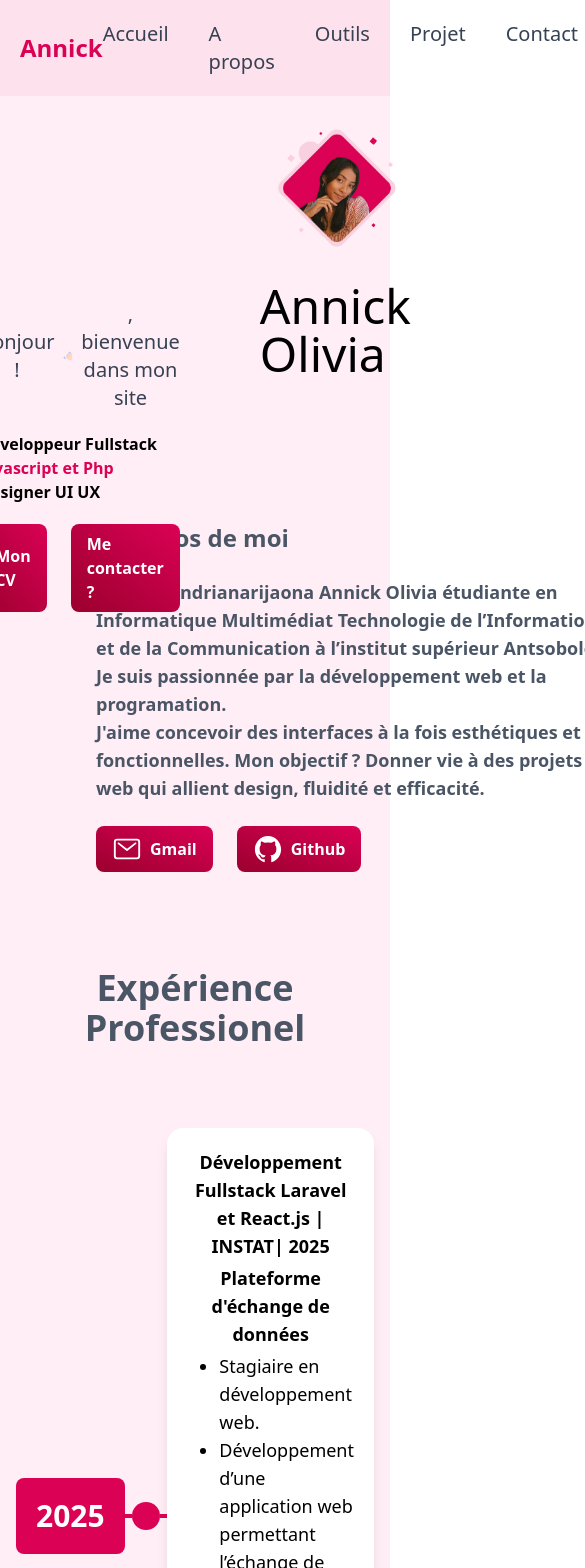
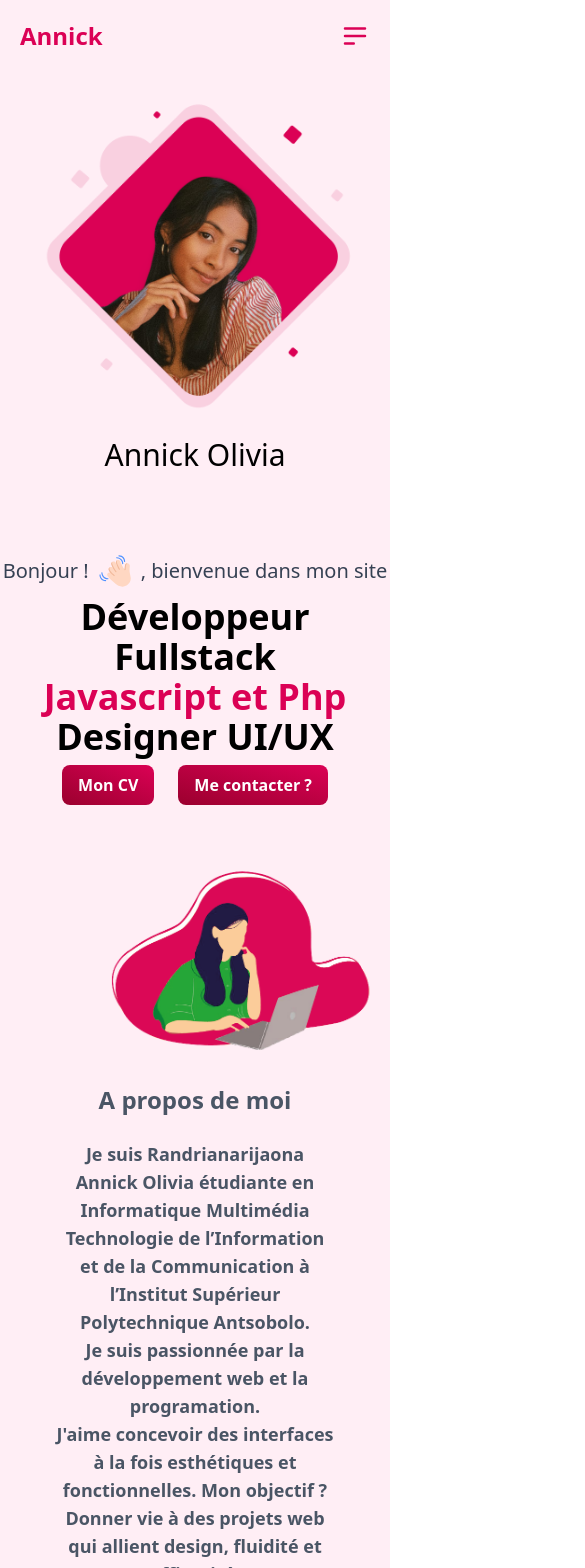
Before and after one commit to annickolivia/portfolio, a React (Vite) app: page / in a window 390 px wide. Shown: the top 1568 px of the page, 585 px wide, since content can reach past the window. Built offline with nearby package versions, Linux system fonts and the light colour scheme.

Commit message:
responsive

```diff
--- a/src/App.css
+++ b/src/App.css
@@ -1,21 +1,28 @@
+@import "tailwindcss";
 @plugin "daisyui";
-@import "tailwindcss";
+
+@font-face {
+  font-family: 'Lato', sans-serif;
+  font-style: normal;
+  font-weight: 400;
+  font-display: swap;
+  src: url('./assets/fonts/Lato-Regular.ttf') format('truetype');
+  font-weight: 400;
+  font-style: italic;
+}
 
 
 @layer utilities {
   .bg-radial-custom {
-    background:
-      /* radial-gradient(circle at top left, rgba(255, 0, 208, 0.2), transparent 30%),
-      radial-gradient(circle at top right, rgba(255, 255, 255), transparent 50%),
-      radial-gradient(circle at bottom left, rgb(255, 255, 255), transparent 50%),
-      radial-gradient(circle at bottom right, rgba(255, 0, 208, 0.3), transparent 30%), */
-      #ffeef5    ;
+    background: #ffeef5;
     background-size: cover;
     background-repeat: no-repeat;
     background-attachment: fixed;
     background-position: center;
   }
 }
+
+
 
 .slick-slide > div {
   margin: 0 10px;
--- a/src/App.jsx
+++ b/src/App.jsx
@@ -4,7 +4,9 @@ import Outils from './views/Outils';
 import Projet from './views/Projet';
 import Contact from './views/Contact';
 import Navbar from './components/Navbar';
+import { motion } from 'framer-motion';
 import './App.css'
+
 function App() {
 
   return (
--- a/src/components/Navbar.jsx
+++ b/src/components/Navbar.jsx
@@ -1,13 +1,21 @@
-import React from 'react'
+import React from 'react';
+import { HiOutlineMenuAlt2 } from "react-icons/hi";
+import { IoClose } from "react-icons/io5";
+import { useState } from 'react';
+import { motion, AnimatePresence } from "framer-motion";
 
 export default function Navbar() {
+  const [isOpen , setIsopen] = useState(false)
 
+  const Open = () => {
+    setIsopen(!isOpen)
+  }
   return (
 
-    <nav className='backdrop-sepia-0 bg-[#DB0155]/5 fixed w-full z-10 p-5 ' >
-      <div className=' w-full text-gray-700 flex items-center justify-around text-xl '>
+    <nav className='bg-[#ffeef5] fixed w-full z-10 p-5 ' >
+      <div className=' w-full text-gray-700 flex items-center lg:justify-around justify-between text-xl '>
           <h1 className=' font-semibold text-2xl cursor-pointer text-[#DB0155] '>Annick</h1>
-          <ul className='flex gap-x-10'>
+          <ul className='hidden lg:flex gap-x-10'>
             <li className='hover:text-[#DB0155]'>
               <a  href='/'>Accueil</a>
             </li>
@@ -19,7 +27,36 @@ export default function Navbar() {
             <li className='hover:text-[#DB0155]'><a href='#projet'>Projet</a></li>
             <li className='hover:text-[#DB0155]'><a href='#contact'>Contact</a></li>
           </ul>
+
+          <div className='lg:hidden '>
+            <HiOutlineMenuAlt2 onClick={Open} size="30px" className='text-[#DB0155] hover:text-white focus:outline-none'/>
+          </div>
       </div>
+      <AnimatePresence>
+     { isOpen && (
+      <motion.div
+      initial={{ x: "100%" }}
+      animate={{ x: 0 }}
+      exit={{ x: "100%" }}
+      transition={{ type: "spring", stiffness: 70 }}
+      className='fixed  space-y-4 right-0 h-auto  bg-[#DB0155] shadow-lg z-50 p-6 lg:hidden rounded-xl'>
+
+        <ul className='flex flex-col space-y-2 gap-x-10 text-white text-lg px-20'>
+            <li className='hover:text-gray-600 duration-150'>
+              <a  href='/'>Accueil</a>
+            </li>
+
+            <li className='hover:text-gray-600 duration-150'>
+              <a href='#a-propos'>A propos</a>
+            </li>
+            <li className='hover:text-gray-600 duration-150'><a href='#outils'>Outils</a></li>
+            <li className='hover:text-gray-600 duration-150'><a href='#projet'>Projet</a></li>
+            <li className='hover:text-gray-600 duration-150'><a href='#contact'>Contact</a></li>
+        </ul>
+
+      </motion.div>
+     )}
+     </AnimatePresence>
 
     </nav>
   )
--- a/src/views/Acueil.jsx
+++ b/src/views/Acueil.jsx
@@ -8,12 +8,12 @@ export default function Acueil() {
 
   return (
     <div>
-          <div className='mt-30 flex justify-center gap-x-20' >
-          <motion.h1 className='flex flex-col items-start gap-y-5'  key={location.pathname} initial={{opacity:0, y:500}} animate={{y: 180, opacity:1}}  transition={{ duration: 3 }}>
+          <div className='hidden mt-30 lg:flex justify-center gap-x-20' >
+          <motion.h1 className='flex flex-col items-start gap-y-5' initial={{opacity:0, y:500}} animate={{y: 180, opacity:1}}  transition={{ duration: 3 }}>
               <p className='flex justify-center gap-x-2 items-center text-xl text-gray-700  text-center'>Bonjour !<span><img src={Hi}/></span>, bienvenue dans mon site </p>
-              <p className='lg:text-5xl md:text-4xl font-bold md:leading-12 lg:leading-16 text-black' >
+              <p className='text-5xl  font-bold leading-16 text-black' >
                 Développeur Fullstack <br/> <span className='text-[#DB0155]'> Javascript et Php </span> <br/>
-                Designer UI UX
+                Designer UI/UX
               </p>
               <div className='flex space-x-6'>
                 <Link to={'https://docs.google.com/document/d/1vL0mzY6yq2xR5u28MfQKCkH6cF5naA8WoIT4qdXLCb0/edit?tab=t.0'} className="flex font-bold items-center gap-x-2 px-4 py-2 rounded-lg bg-gradient-to-bl  from-[#DB0155] to-[#9B002E] hover:from-[#9B002E] hover:to-[#DB0155] transition-all duration-300 text-white cursor-pointer">
@@ -25,11 +25,34 @@ export default function Acueil() {
               </div>
 
             </motion.h1>
-            <motion.div  key={location.pathname} initial={{opacity:0, x:500}} animate={{x: 0, opacity:1}}  transition={{ duration: 3 }} className='flex flex-col items-center justify-center mb-20 space-y-6' >
-              <img src={profil} alt='profil' className="lg:w-2xl md:w-46  h-auto"></img>
+            <motion.div  initial={{opacity:0, x:500}} animate={{x: 0, opacity:1}}  transition={{ duration: 3 }} className='flex flex-col items-center justify-center mb-20 space-y-6' >
+              <img src={profil} alt='profil' className="w-2xl  h-auto"></img>
               <h2 className='text-5xl text-black'>Annick Olivia</h2>
             </motion.div>
 
+          </div>
+
+          <div className='lg:hidden flex flex-col items-center mt-20' >
+          <motion.div  initial={{opacity:0, x:500}} animate={{x: 0, opacity:1}}  transition={{ duration: 3 }} className='flex flex-col items-center justify-center mb-20' >
+              <img src={profil} alt='profil' className="w-lg  h-auto"></img>
+              <h2 className='text-3xl text-black'>Annick Olivia</h2>
+            </motion.div>
+          <motion.h1 className='flex flex-col items-center gap-y-2 '  initial={{opacity:0, x:-500}} animate={{x: 0, opacity:1}}  transition={{ duration: 3 }} >
+              <p className='flex justify-center gap-x-2 items-center text-xl text-gray-700  text-center'>Bonjour !<span><img src={Hi}/></span>, bienvenue dans mon site </p>
+              <p className='md:text-5xl text-4xl text-center font-bold md:leading-14 text-black' >
+                Développeur Fullstack <br/> <span className='text-[#DB0155]'> Javascript et Php </span> <br/>
+                Designer UI/UX
+              </p>
+              <div className='flex space-x-6 sm:mt-5'>
+                <Link to={'https://docs.google.com/document/d/1vL0mzY6yq2xR5u28MfQKCkH6cF5naA8WoIT4qdXLCb0/edit?tab=t.0'} className="flex font-bold items-center gap-x-2 px-4 py-2 rounded-lg bg-gradient-to-bl  from-[#DB0155] to-[#9B002E] hover:from-[#9B002E] hover:to-[#DB0155] text-white cursor-pointer">
+                    Mon CV
+                </Link>
+                <a href={'#contact'}  className="flex font-bold items-center gap-x-2 px-4 py-2 rounded-lg bg-gradient-to-bl  from-[#DB0155] to-[#9B002E] hover:from-[#9B002E] hover:to-[#DB0155] transition-all duration-300 text-white cursor-pointer">
+                    Me contacter ?
+                </a>
+              </div>
+
+            </motion.h1>
           </div>
       </div>
 
--- a/src/views/Contact.jsx
+++ b/src/views/Contact.jsx
@@ -7,8 +7,8 @@ export default function Contact() {
     <div>
 
     <div className=' flex w-full justify-center  '>
-      <div className='card bg-white p-10 px-20 shadow-xl'>
-        <h1 className='text-center font-bold text-4xl text-gray-600'>Contacter moi</h1>
+      <div className='card bg-white md:p-10 md:px-20 p-5 px-10 shadow-xl'>
+        <h1 className='text-center font-bold md:text-4xl text-3xl text-gray-600'>Contactez-moi</h1>
         <div className='flex flex-col gap-y-6 m-10 font-semibold text-gray-600'>
             <div className=' flex items-center  gap-x-6'>
               <IoMailOutline size={'30px'} />
@@ -37,7 +37,7 @@ export default function Contact() {
         </div>
       </div>
     </div>
-      <h1 className='font-bold text-center mt-10 text-[#DB0155] text-xl'>Merci pour votre visite !</h1>
+      <h1 className='font-bold text-center mt-10 text-[#DB0155] text-xl'>Merci de votre visite !</h1>
     </div>
   )
 }
--- a/src/views/Outils.jsx
+++ b/src/views/Outils.jsx
@@ -13,7 +13,6 @@ import php from '../assets/php.svg'
 import photoshop from '../assets/photoshop.svg'
 import figma from '../assets/figma.svg'
 import illu from '../assets/illu.svg'
-import {motion, useAnimation } from 'framer-motion'
 import Slider from 'react-slick'
 import "slick-carousel/slick/slick.css"
 import "slick-carousel/slick/slick-theme.css"
@@ -101,9 +100,17 @@ export default function Outils() {
     slidesToShow: 4,
     slidesToScroll: 4
   };
+
+  const sm = {
+    dots: true,
+    infinite: true,
+    speed: 500,
+    slidesToShow: 3,
+    slidesToScroll: 3
+  };
   return (
     <div>
-    <div className='flex flex-col  gap-y-20 text-black '>
+    <div className='hidden lg:flex md:flex flex-col  gap-y-20 text-black '>
             <h1 className='text-center font-bold text-4xl text-gray-600'>Outils</h1>
           <div className='w-3xl m-auto'>
             <Slider {...settings}>
@@ -127,6 +134,30 @@ export default function Outils() {
           </Slider>
           </div>
     </div>
+    <div className='lg:hidden md:hidden flex flex-col  gap-y-20 text-black '>
+            <h1 className='text-center font-bold text-4xl text-gray-600'>Outils</h1>
+          <div className='w-xl m-auto'>
+            <Slider {...sm}>
+              {data.map((d) => (
+
+                 <div className="bg-white  h-[150px] rounded-xl">
+                    <div className='flex justify-center mt-5 items-center rounded-t-xl'>
+                      <img
+                        src={d.img}/>
+                    </div>
+                    <div  className='flex justify-center items-center'>
+                      <h2 className="font-bold">{d.name}</h2>
+                    </div>
+                    <div className='flex justify-center items-center '>
+                      <p>{d.review}</p>
+                    </div>
+
+                </div>
+
+              ))}
+          </Slider>
+          </div>
+    </div>
     </div>
   )
 }
--- a/src/views/Projet.jsx
+++ b/src/views/Projet.jsx
@@ -14,10 +14,10 @@ import 'swiper/css/navigation';
 // import './styles.css';
 export default function Projet() {
   return (
-    <div className='w-full space-y-8 '>
+    <div className='container mx-auto px-4 py-8 w-full space-y-8 '>
       <h1 className='text-center font-bold text-4xl text-gray-600'>Projets</h1>
 
-      <div className='flex gap-x-10 items-center justify-center'>
+      <div className='flex flex-wrap gap-x-10  gap-y-10 items-center justify-center'>
 
         <div className="card bg-white w-96 shadow-lg">
           <figure>
--- a/src/views/Propos.jsx
+++ b/src/views/Propos.jsx
@@ -1,7 +1,5 @@
 import React from 'react'
 import girl from '../assets/WORKING GIRL.png'
-import gmail from '../assets/gmail.svg'
-import github from '../assets/github.svg'
 import { Link } from 'react-router-dom'
 import { motion } from 'framer-motion'
 import {  IoMailOutline, IoLogoGithub  } from "react-icons/io5";
@@ -12,7 +10,7 @@ export default function Propos() {
 
   return (
     <div className='flex flex-col gap-y-24 justify-center min-h-screen  w-full'>
-      <div className="  flex justify-evenly">
+      <div className="hidden lg:flex justify-evenly">
 
 
             <motion.div
@@ -28,9 +26,45 @@ export default function Propos() {
               <img src={girl} alt='profil' className="w-lg "></img>
             </motion.div>
             <div className='space-y-6 flex flex-col '>
-              <h2 className='text-gray-600 font-bold text-2xl'>A propos de moi</h2>
+              <h2 className='text-gray-600 font-bold text-2xl  '>A propos de moi</h2>
               <div className='text-lg text-gray-600 font-semibold w-lg'>
                 <p>Je suis Randrianarijaona Annick Olivia étudiante en Informatique Multimédiat Technologie de l’Information et de la Communication à l’institut supérieur Antsobolo. <br/> Je suis passionnée par la développement web et la programation.  <br/>J'aime concevoir des interfaces à la fois esthétiques et fonctionnelles.
+                    Mon objectif ? Donner vie à des projets web qui allient design, fluidité et efficacité.
+                </p>
+              </div>
+
+              <div className='flex space-x-6'>
+                <Link  className="flex font-bold items-center gap-x-2 px-4 py-2 rounded-lg bg-gradient-to-bl  from-[#DB0155] to-[#9B002E] hover:from-[#9B002E] hover:to-[#DB0155] transition-all duration-300 text-white cursor-pointer">
+                  <IoMailOutline size={'30px'} />
+                  Gmail
+                </Link>
+                <Link to='https://github.com/annickolivia' className="flex font-bold items-center gap-x-2 px-4 py-2 rounded-lg bg-gradient-to-bl  from-[#DB0155] to-[#9B002E] hover:from-[#9B002E] hover:to-[#DB0155] transition-all duration-300 text-white cursor-pointer">
+                  <IoLogoGithub size={'30px'} />
+                  Github
+                </Link>
+              </div>
+            </div>
+      </div>
+     {/* responsive  */}
+      <div className="lg:hidden space-y-3 flex flex-col items-center justify-evenly">
+
+
+            <motion.div
+                initial={{ y: -30}}
+                animate={{ y: 10 }}
+                transition={{
+                duration: 2,
+                repeat: Infinity,
+                repeatType: "mirror",
+                scale: { type: "spring", visualDuration: 0.4, bounce: 0.5 },
+                }}
+              className='flex ml-20'>
+              <img src={girl} alt='profil' className="w-sm "></img>
+            </motion.div>
+            <div className='space-y-6 flex flex-col px-10 items-center'>
+              <h2 className='text-gray-600 font-bold text-2xl text-center  '>A propos de moi</h2>
+              <div className='text-lg text-gray-600 font-semibold text-center '>
+                <p>Je suis Randrianarijaona Annick Olivia étudiante en Informatique Multimédia Technologie de l’Information et de la Communication à l’Institut Supérieur Polytechnique Antsobolo. <br/> Je suis passionnée par la développement web et la programation.  <br/>J'aime concevoir des interfaces à la fois esthétiques et fonctionnelles.
                     Mon objectif ? Donner vie à des projets web qui allient design, fluidité et efficacité.
                 </p>
               </div>
@@ -50,7 +84,7 @@ export default function Propos() {
 
 
       <div className="space-y-20 ">
-        <h1 className='text-center font-bold text-4xl text-gray-600'>Expérience Professionel</h1>
+        <h1 className='text-center font-bold text-4xl text-gray-600'>Expérience Professionelle</h1>
         {/* frize1 */}
         <div className='flex items-center justify-center'>
             <h1 className='text-center text-white font-bold text-3xl bg-[#DB0155] p-5 rounded-lg'>2025</h1>
```
Also changed, not shown: src/assets/fonts/Lato-Regular.ttf (added), src/index.html (line endings or trailing spaces).
